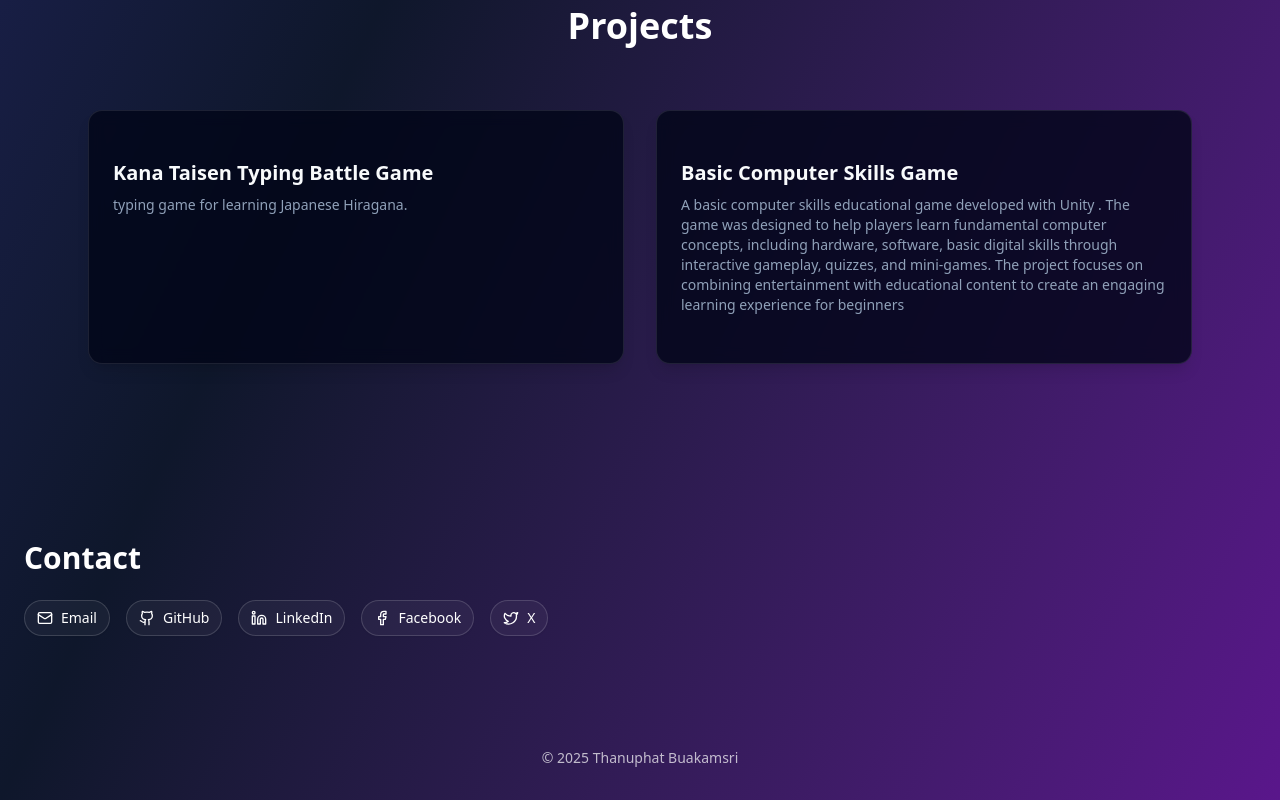
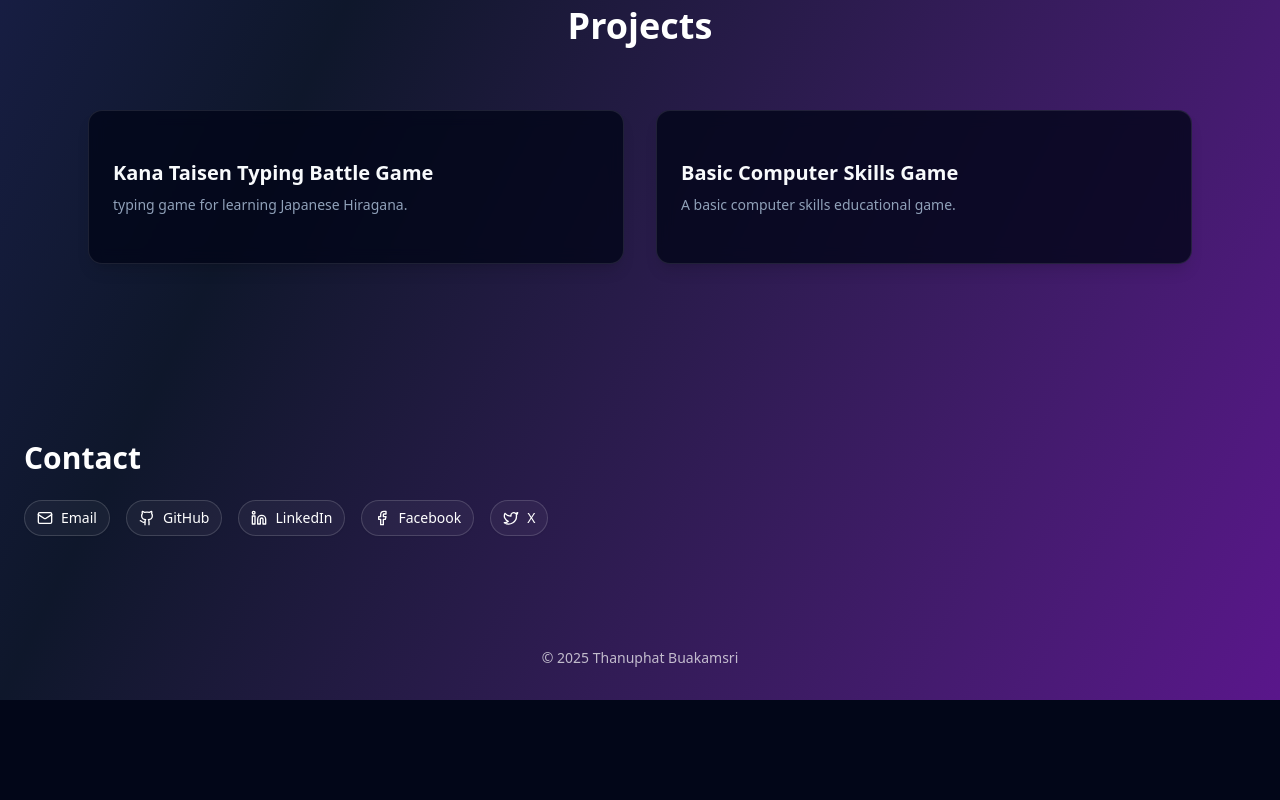
Before and after one commit to Akirai0/my-portfolio, a React (Vite) app: page / in a window 1280 px wide. Shown: the part 1867-2667 px from the top of the page. After the commit the page ends 2567 px from the top, so only its background shows below. Built offline with nearby package versions, Linux system fonts and the light colour scheme.

Commit message:
Edit Project name and title

```diff
--- a/src/components/projectsection.jsx
+++ b/src/components/projectsection.jsx
@@ -29,7 +29,7 @@ const projects = [
     },
     {
         title: "Basic Computer Skills Game",
-        short: "A basic computer skills educational game developed with Unity . The game was designed to help players learn fundamental computer concepts, including hardware, software, basic digital skills through interactive gameplay, quizzes, and mini-games. The project focuses on combining entertainment with educational content to create an engaging learning experience for beginners",
+        short: "A basic computer skills educational game.",
         description:
             "",
         tech: ["Unity", "C#", "TextMeshPro"],
```
